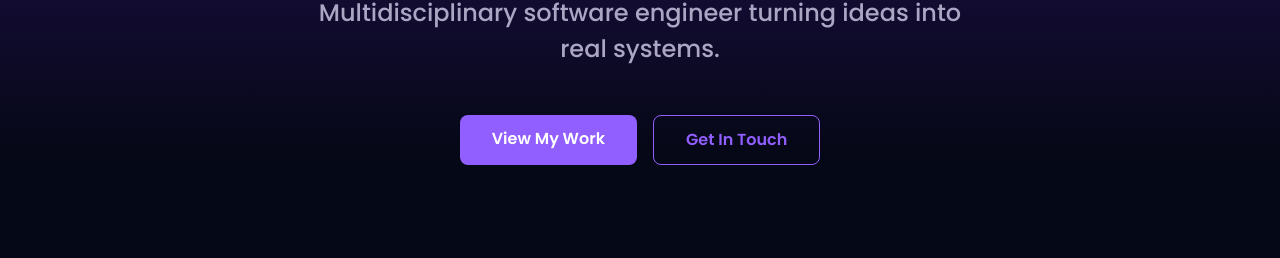
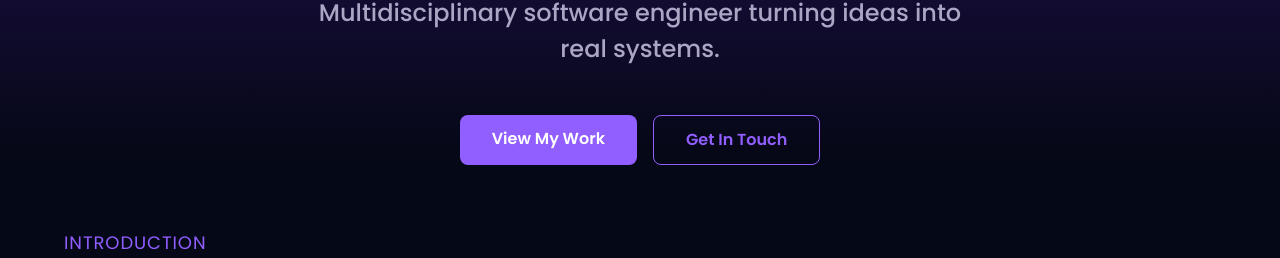
Before and after one commit to zaid-ahmed1/Portfolio, a React (Vite) app: page / in a window 1280 px wide. Shown: the part 661-919 px from the top of the page. Built offline with nearby package versions, Linux system fonts and the light colour scheme.

Commit message:
fixed span issue.

```diff
--- a/src/hoc/SectionWrapper.jsx
+++ b/src/hoc/SectionWrapper.jsx
@@ -1,5 +1,5 @@
 import React from 'react';
-import { motion, stagger } from 'framer-motion';
+import { motion } from 'framer-motion';
 import { styles } from '../styles';
 import { staggerContainer } from '../utils/motion';
 
@@ -7,12 +7,12 @@ const SectionWrapper = (Component, idName) =>
 function HOC() {
     return(
         <motion.section
+        id={idName || undefined}
         variants={staggerContainer()}
         initial='hidden'
         whileInView='show'
         viewport={{ once: true, amount: 0.25 }}
-        className={`${styles.padding}, max-w-7xl mx-auto relative z-0`}>
-            <span className='hash-span' id={idName}>&nbsp;</span>
+        className={`${styles.padding} max-w-7xl mx-auto relative z-0 scroll-mt-24`}>
             <Component />
         </motion.section>
     )
--- a/src/index.css
+++ b/src/index.css
@@ -34,12 +34,6 @@ background: -webkit-linear-gradient(270deg, hsla(258, 69%, 29%, 1) 26%, hsla(229
 filter: progid: DXImageTransform.Microsoft.gradient( startColorstr="#36177D", endColorstr="#050816", GradientType=1 );
 }
 
-
-.hash-span {
-  margin-top: -150px;
-  padding-bottom: 150px;
-  display: block;
-}
 
 .black-gradient {
   background: #000000; /* fallback for old browsers */
```
